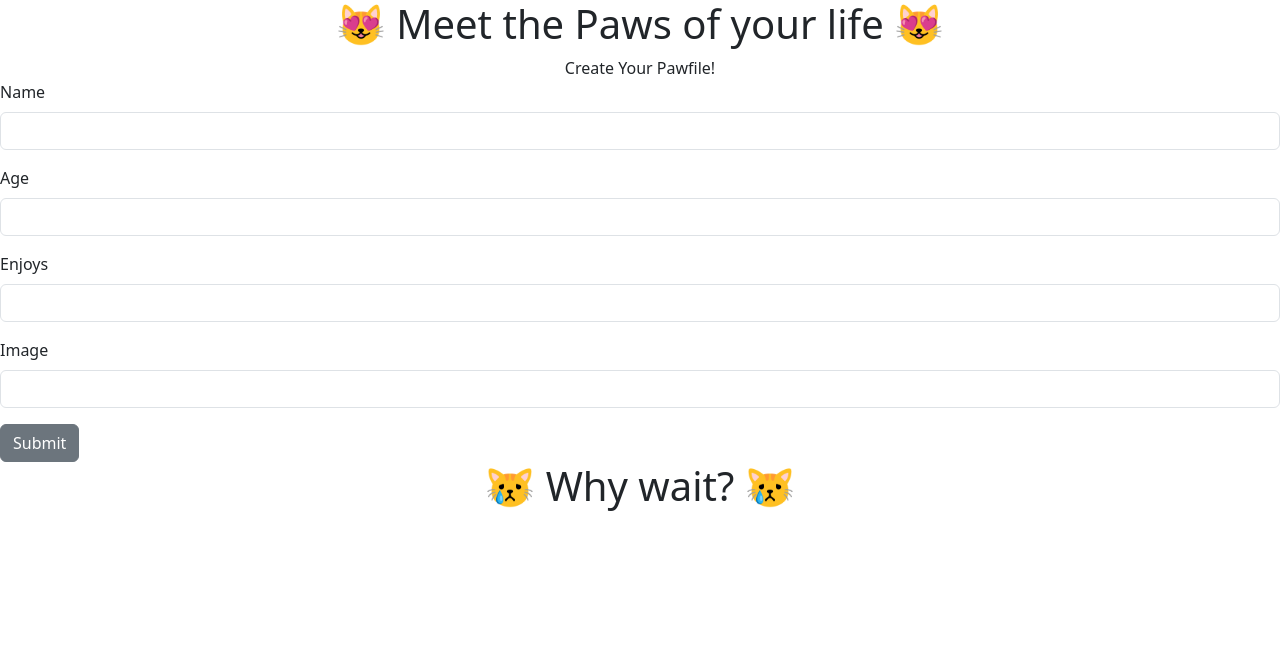
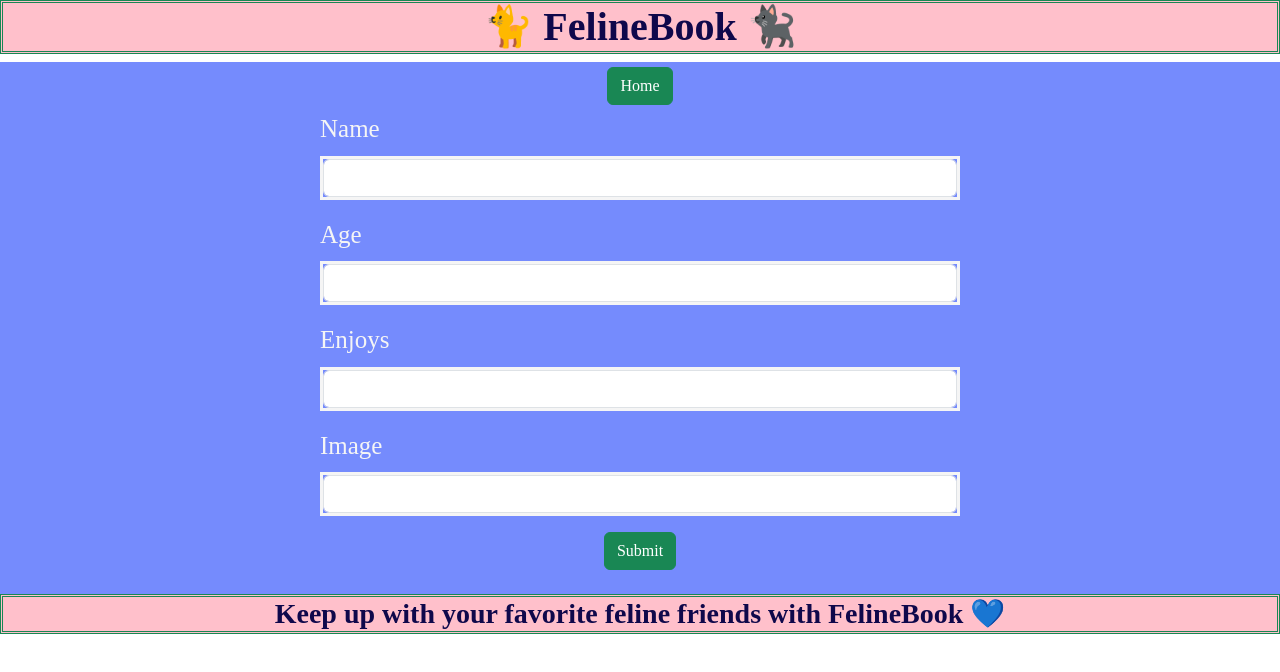
Before and after one commit to learn-academy-2023-hotel/cat-tinder-frontend-team-bombay, a React (Create React App) app: page /catnew in a window 1280 px wide. Shown: the top 672 px of the page. Built offline with nearby package versions, Linux system fonts and the light colour scheme; no server answers.

Commit message:
styled app

```diff
--- a/src/App.css
+++ b/src/App.css
@@ -1,10 +1,15 @@
-.header{
-  text-align: center;
-}
-
 .footer{
+   display: flex;
 	 align-items: center;
 	 text-align: center;
+   justify-content: center;
+   background-color: pink;
+   font-family: "copperplate";
+   border-style: double;
+   font-weight: bolder;
+   border-color: rgb(25, 135, 84);
+   height: 100%;
+   color: rgb(15, 8, 75)
   }
 
 .notfound{
@@ -19,5 +24,112 @@
 }
 
 .attributes{
+  display: flex;
   text-align:center
 }
+
+.home-background{
+  background-image: url("https://www.rd.com/wp-content/uploads/2023/11/Cats-Have-276-Facial-Expressions_FT.jpg?resize=768%2C768");
+  display: flex;
+  height: 750px;
+  width: 50%;
+  margin-left: auto;
+  margin-right: auto;
+  background-repeat: no-repeat;
+  align-content: center;
+}
+.home-buttons{
+  display: flex;
+  align-items: center;
+  justify-content: center;
+  font-family: "copperplate";
+  color: whitesmoke
+}
+.nav-link-new{
+  padding: 10px;
+}
+.background-color{
+  background-color: pink;
+}
+.index-background{
+  background: rgb(117, 139, 253);
+}
+.cat-pics{
+  width: auto;
+  max-height: 400px;
+}
+img{
+  border: 5px solid;
+  border-color: rgb(25, 135, 84);
+  width: 100%;
+  height: 100%;
+  object-fit: contain;
+}
+.name-section{
+  font-family: "Papyrus";
+  font-weight: bolder;
+  color: whitesmoke !important;
+}
+.age-section{
+  font-family: "Papyrus";
+  font-weight: bold;
+  color: whitesmoke !important;
+}
+.status-section{
+  font-family: "Papyrus";
+  color: whitesmoke !important;
+  font-size: 20px;
+}
+.cat-pic{
+  width: auto;
+  max-height: 400px;
+}
+.nav-link-edit{
+  padding: 10px;
+}
+.nav-link-index{
+  padding: 10px;
+}
+.nav-link-home{
+  padding: 10px;
+}
+.cat-name-style{
+  display: flex;
+  align-content: center;
+  justify-content: center;
+}
+.pic-center{
+  display: flex;
+  align-content: center;
+  justify-content: center;
+}
+.status-style{
+  display: flex;
+  align-content: center;
+  justify-content: center;
+}
+.show-background{
+  background-color: whitesmoke;
+}
+.edit-input{
+  width: 50%;
+  margin-left: auto;
+  margin-right: auto;
+  font-family: "papyrus";
+  border-style: solid;
+  border-color: whitesmoke;
+}
+.edit-label{
+  width: 50%;
+  margin-left: auto;
+  margin-right: auto;
+  font-family: "copperplate";
+  font-size: 25px;
+  color: whitesmoke;
+}
+.edit-background{
+  background-color: rgb(117, 139, 253);
+}
+.card-background{
+  background-color: rgb(117, 139, 253) !important;
+}
--- a/src/App.js
+++ b/src/App.js
@@ -7,8 +7,8 @@ import CatEdit from "./pages/CatEdit"
 import CatIndex from "./pages/CatIndex"
 import CatShow from "./pages/CatShow"
 import CatNew from "./pages/CatNew"
+import NotFound from "./pages/NotFound"
 import Home from "./pages/Home"
-import NotFound from "./pages/NotFound"
 
 const App = () => {
   const [cats, setCats] = useState([])
--- a/src/Components/Footer.js
+++ b/src/Components/Footer.js
@@ -2,7 +2,7 @@ import React from 'react'
 
 const Footer = () => {
     return (
-        <h1 className="footer">😿 Why wait? 😿 </h1>
+        <h3 className="footer">Keep up with your favorite feline friends with FelineBook 💙</h3>
 
     )
 }
--- a/src/Components/Header.js
+++ b/src/Components/Header.js
@@ -1,15 +1,10 @@
 import React from 'react'
-import { NavLink } from 'react-router-dom'
-// import CatNew from '../pages/CatNew'
 
 const Header = () => {
 
     return (
-        <div className="header">
-            <h1>😻 Meet the Paws of your life 😻 </h1>
-            <NavLink to={"/catnew"} className="nav-link">Create Your Pawfile!</NavLink>
-        </div>
-    )
-}
+        <h1 className="footer"> 🐈 FelineBook 🐈‍⬛ </h1>
+          )
+    }
 
 export default Header
--- a/src/Pages/CatEdit.js
+++ b/src/Pages/CatEdit.js
@@ -1,18 +1,19 @@
 import React, { useState } from 'react'
 import { Button, Form, FormGroup, Input, Label } from "reactstrap";
-import { useParams, useNavigate} from 'react-router-dom'
+import { useParams, useNavigate, NavLink } from 'react-router-dom'
 
 const CatEdit = ({ cats, updateCat }) => {
     const navigate = useNavigate()
 
     const { id } = useParams()
     let currentCat = cats?.find((cat) => cat.id === +id)
-
+    console.log("Current cat: ", currentCat)
     const [editCat, setEditCat] = useState({
-        name: currentCat.name,
-        age: currentCat.age,
-        enjoys: currentCat.enjoys,
-        image: currentCat.image
+        name: currentCat?.name,
+        age: currentCat?.age,
+        enjoys: currentCat?.enjoys,
+        image: currentCat?.image,
+        id: currentCat?.id
     })
     const handleChange = (e) => {
         setEditCat({...editCat, [e.target.name]: e.target.value})
@@ -22,48 +23,74 @@ const CatEdit = ({ cats, updateCat }) => {
         navigate("/catindex")
     }
     return (
+        <>
+        <div className="edit-background">
+        <div className='home-buttons'>
+        <NavLink to={"/"} className="nav-link"><Button color="success">Home</Button></NavLink>
+        </div>
         <Form>
             <FormGroup>
+                <div className="edit-label">
                 <Label for="name">Name</Label>
+                </div>
+                <div className='edit-input'>
                 <Input
                     id="name"
                     type="text"
                     name="name"
                     onChange={handleChange}
                     value={editCat.name}/>
+                 </div>
             </FormGroup>
             <FormGroup>
+                <div className="edit-label">
                 <Label for="age">Age</Label>
+                </div>
+                <div className='edit-input'>
                 <Input
                     id="age"
                     type="text"
                     name="age"
                     onChange={handleChange}
                     value={editCat.age}/>
+                </div>
             </FormGroup>
             <FormGroup>
+                <div className="edit-label">
                 <Label for="enjoys">Enjoys</Label>
+                </div>
+                <div className='edit-input'>
                 <Input
                     id="enjoys"
                     type="text"
                     name="enjoys"
                     onChange={handleChange}
                     value={editCat.enjoys}/>
+                </div>
             </FormGroup>
             <FormGroup>
+                <div className="edit-label">
                 <Label for="image">Image</Label>
+                </div>
+                <div className='edit-input'>
                 <Input
                     id="image"
                     type="text"
                     name="image"
                     onChange={handleChange}
                     value={editCat.image}/>
+                </div>
             </FormGroup>
-            <Button onClick={handleSubmit} name="submit">
+            <div className="home-buttons">
+            <Button color="success"onClick={handleSubmit} name="submit">
                 Submit Updated Cat
             </Button>
+            <NavLink to={"/catindex"} className="nav-link-index"><Button color="success">Back to Your Felines!</Button></NavLink>
+           </div>
+            <br/>
         </Form>
-
+        </div>
+        </>
     )
 }
 
--- a/src/Pages/CatIndex.js
+++ b/src/Pages/CatIndex.js
@@ -1,10 +1,16 @@
 import React from 'react'
-import { Card, CardBody, CardText, CardTitle, CardSubtitle } from 'reactstrap'
+import { Card, CardBody, CardText, CardTitle, CardSubtitle, Button } from 'reactstrap'
 import { NavLink } from 'react-router-dom'
 
 
 const CatIndex = ({ cats }) => {
     return (
+      <>
+      <div className='index-background'>
+      <div className='home-buttons'>
+      <NavLink to={"/catnew"} className="nav-link-new"><Button color="success">Create Your Pawfile!</Button></NavLink>
+      <NavLink to={"/"} className="nav-link"><Button color="success">Home</Button></NavLink>
+      </div>
         <main className='cat-index-cards'>
             {cats?.map((cat, index) => {
                 return (
@@ -15,10 +21,10 @@ const CatIndex = ({ cats }) => {
                     }}
                     key={index}
                   >
-                    <img
+                    <img className='cat-pics'
                       alt={`${cat.name}`} src={cat.image}
                     />
-                    <CardBody>
+                    <CardBody className="card-background">
                       <CardTitle className="name-section" tag="h2">{cat.name}
                       </CardTitle>
                       <CardSubtitle
@@ -27,17 +33,23 @@ const CatIndex = ({ cats }) => {
                       >
                         Age: {cat.age}
                       </CardSubtitle>
-                      <CardText>
-                        Think I'm cute? Click below!
+                      <br/>
+                      <CardText className='status-section'>
+                        Today's thoughts: {cat.enjoys}
                       </CardText>
                       <NavLink to={`/catshow/${cat.id}`} className="nav-link">
-                        More about {cat.name}
+                        <Button
+                          color="light" outline>
+                          More about {cat.name}
+                        </Button>
                       </NavLink>
                     </CardBody>
                   </Card>
                 )
             })}
         </main>
+        </div>
+        </>
     )
 }
 
--- a/src/Pages/CatNew.js
+++ b/src/Pages/CatNew.js
@@ -1,6 +1,6 @@
 import React, { useState } from "react";
 import { Button, Form, FormGroup, Input, Label } from "reactstrap";
-import { useNavigate } from 'react-router-dom'
+import { useNavigate, NavLink } from 'react-router-dom'
 
 
 const CatNew = ({ createKitty }) => {
@@ -24,10 +24,18 @@ const CatNew = ({ createKitty }) => {
     }
 
   return (
-
+    <>
+        <div className="edit-background">
+        <div className='home-buttons'>
+        <br/><br/>
+        <NavLink to={"/"} className="nav-link"><Button color="success">Home</Button></NavLink>
+        </div>
     <Form >
       <FormGroup>
+      <div className="edit-label">
         <Label for="name" > Name </Label>
+      </div>
+      <div className='edit-input'>
         <Input
           id="name"
           name="name"
@@ -35,10 +43,14 @@ const CatNew = ({ createKitty }) => {
           onChange={handleChange}
           value={newKitty.name}
         />
+        </div>
       </FormGroup>
 
       <FormGroup>
+      <div className="edit-label">
         <Label for="age"> Age </Label>
+      </div>
+      <div className='edit-input'>
         <Input
           id="age"
           name="age"
@@ -46,10 +58,14 @@ const CatNew = ({ createKitty }) => {
           onChange={handleChange}
           value={newKitty.age}
         />
+        </div>
       </FormGroup>
 
       <FormGroup>
+      <div className="edit-label">
         <Label for="enjoys"> Enjoys </Label>
+      </div>
+      <div className='edit-input'>
         <Input
           id="enjoys"
           name="enjoys"
@@ -57,10 +73,14 @@ const CatNew = ({ createKitty }) => {
           onChange={handleChange}
           value={newKitty.enjoys}
         />
+        </div>
       </FormGroup>
 
       <FormGroup>
+      <div className="edit-label">
         <Label for="image"> Image </Label>
+      </div>
+      <div className='edit-input'>
         <Input
           id="image"
           name="image"
@@ -68,11 +88,15 @@ const CatNew = ({ createKitty }) => {
           onChange={handleChange}
           value={newKitty.image}
         />
+      </div>
       </FormGroup>
-
-      <Button onClick={handleSubmit}> Submit </Button>
+      <div className="home-buttons">
+      <Button color="success" onClick={handleSubmit}> Submit </Button>
+    </div>
+    <br/>
     </Form>
-
+    </div>
+    </>
   );
 };
 
--- a/src/Pages/CatShow.js
+++ b/src/Pages/CatShow.js
@@ -11,13 +11,27 @@ const CatShow = ({ cats, deleteCat }) => {
        <>
         {currentCat && (
             <>
-                <h1>Say hello to {currentCat.name}</h1>
-                <img alt={`${currentCat.name}'s Profile`} src={currentCat.image} />
-                <h3>{`${currentCat.name} enjoys ${currentCat.enjoys}!`}</h3>
-                <NavLink to={`/catedit/${currentCat.id}`} classname="nav-link">
-                    Edit Cat Profile
+            <div className='show-background'>
+                <div className='cat-name-style'>
+                <h1 className='name-section'>Say hello to {currentCat.name}</h1>
+                </div>
+                <div className='pic-center'>
+                <img className='cat-pic' alt={`${currentCat.name}'s Profile`} src={currentCat.image} />
+                </div>
+                <br/>
+                <div className="status-style">
+                <h3 className="status-section">{`${currentCat.name} enjoys ${currentCat.enjoys}!`}</h3>
+                </div>
+                <div className='home-buttons'>
+                <NavLink to={`/catedit/${currentCat.id}`} className="nav-link-edit"><Button color="success" outline>
+                Edit Pawfile
+                </Button>
                 </NavLink>
-                <NavLink to="/catindex" className="nav-link"><Button onClick={ () => deleteCat(currentCat.id) }>Delete Pawfile</Button></NavLink>
+                <NavLink to="/catindex" className="nav-link-index"><Button color="success" outline onClick={ () => deleteCat(currentCat.id) }>Delete Pawfile</Button></NavLink>
+                <NavLink to={"/catindex"} className="nav-link-all"><Button color="success" outline>Back to Your Felines!</Button></NavLink>
+                <NavLink to={"/"} className="nav-link-home"><Button color="success" outline>Home</Button></NavLink>
+                </div>
+            </div>
             </>
         )}
        </>
--- a/src/Pages/Home.js
+++ b/src/Pages/Home.js
@@ -1,17 +1,20 @@
 import React from 'react'
+import { Button } from 'reactstrap'
+import { NavLink } from 'react-router-dom'
+
 
 const Home = () => {
     return (
-        <div> Home <p>
-            blah blah blah
-            </p>
-            <img alt="" src="https://as2.ftcdn.net/v2/jpg/03/03/62/45/1000_F_303624505_u0bFT1Rnoj8CMUSs8wMCwoKlnWlh5Jiq.jpg">
-            </img>
-            <p>blah blah blah
-            </p><p>
-            blah blah blah
-            </p></div>
-
+        <>
+        <div className='background-color'>
+         <div className="home-background">
+        </div>
+        <div className='home-buttons'>
+            <NavLink to={"/catnew"} className="nav-link-new"><Button color="success">Create Your Pawfile!</Button></NavLink>
+            <NavLink to={"/catindex"} className="nav-link-all"><Button color="success">Sniff Out New Friends!</Button></NavLink>
+        </div>
+        </div>
+        </>
     )
 }
 
```
